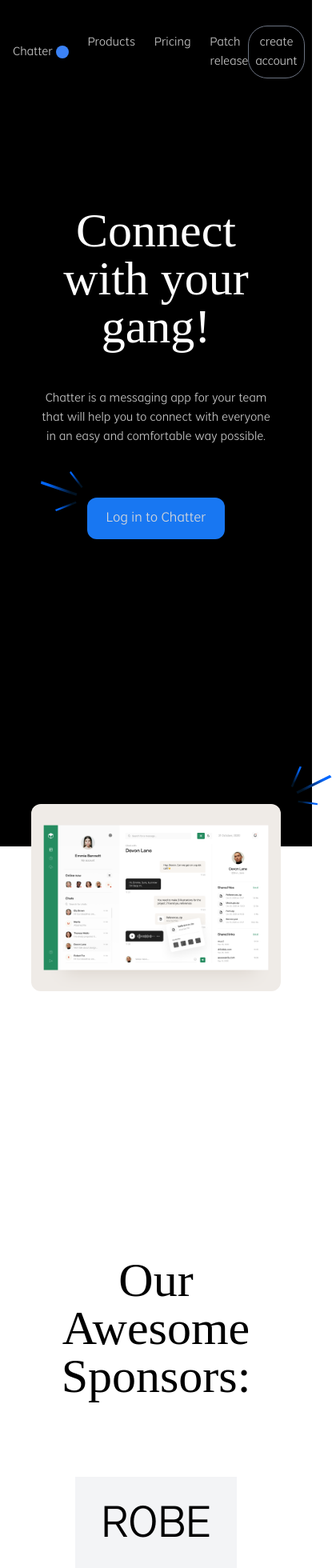
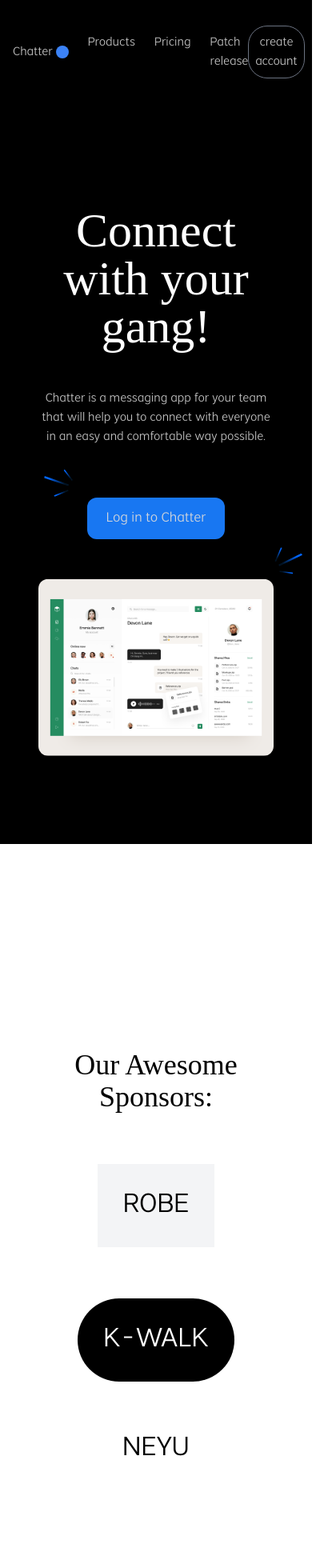
Before and after one commit to bhatshakran/graphqlchatapp, a React (Create React App) app in the folder client/: page / in a window 390 px wide. Shown: the top 1960 px of the page at 80% size, 415 px wide, since content can reach past the window. Built offline with nearby package versions, Linux system fonts and the light colour scheme; a web font is replaced by a local one.

Commit message:
Fixed banner image and sparks svg

```diff
--- a/client/src/components/Banner.js
+++ b/client/src/components/Banner.js
@@ -5,7 +5,7 @@
 const Banner = () => {
   return (
     // <Container>
-    <div className='text-white pt-32 w-full flex flex-col items-center gap-y-24 justify-center px-12 relative pb-96 '>
+    <div className='text-white pt-32 w-full flex flex-col items-center gap-y-24 justify-center px-12 relative sm:pb-96 '>
       <div className=' max-w-xl text-center'>
         <h2 className='text-6xl font-acworth'>Connect with your gang!</h2>
         <h6 className='mt-12 font-vistol text-primary'>
@@ -19,9 +19,9 @@
           </div>
         </button>
       </div>
-      <div className='w-4/5 mt-16 max-w-4xl rounded-xl absolute top-full -translate-y-1/2'>
+      <div className='w-full sm:w-4/5 mt-16 max-w-4xl rounded-xl sm:absolute top-full -translate-y-1/2'>
         <img src={bannerImg} alt='bannerImg' className='rounded-xl' />
-        <div className='absolute -top-12 -right-16 rotate-90'>
+        <div className='absolute -right-10 -top-10 sm:-top-12 sm:-right-16 rotate-90'>
           <Sparks />
         </div>
       </div>
--- a/client/src/components/Features.js
+++ b/client/src/components/Features.js
@@ -7,7 +7,7 @@
   return (
     <div className='bg-white w-full pb-32 px-12'>
       <div className='features-section flex flex-col items-center'>
-        <h2 className='text-6xl font-acworth w-2/3 text-center'>
+        <h2 className='text-4xl sm:text-6xl font-acworth w-full sm:w-2/3 text-center'>
           Some of our features that will help you
         </h2>
         <div className='container flex flex-wrap justify-center text-left gap-8 mt-20 w-full'>
--- a/client/src/components/Sparks.js
+++ b/client/src/components/Sparks.js
@@ -4,11 +4,9 @@
   return (
     <div>
       <svg
-        width='60'
-        height='59'
         viewBox='0 0 82 81'
         fill='none'
-        xmlns='http://www.w3.org/2000/svg'
+        className='w-12 h-10 sm:w-16 sm:h-14'
       >
         <path
           d='M16.5 3L45 60.5L49 58.4865L20.5 0L16.5 3Z'
--- a/client/src/components/Sponser.js
+++ b/client/src/components/Sponser.js
@@ -2,7 +2,7 @@
 
 const Sponser = () => {
   return (
-    <div className='text-black bg-white flex font-vistol flex-wrap justify-center items-center  gap-24 pt-96 pb-40  px-12 h-auto text-6xl'>
+    <div className='text-black bg-white flex font-vistol flex-wrap justify-center items-center  gap-16 sm:gap-24 pt-32 sm:pt-96 pb-40  px-12 h-auto text-4xl sm:text-6xl'>
       <h2 className='w-full text-center mt-32 font-acworth'>
         Our Awesome Sponsors:
       </h2>
```
